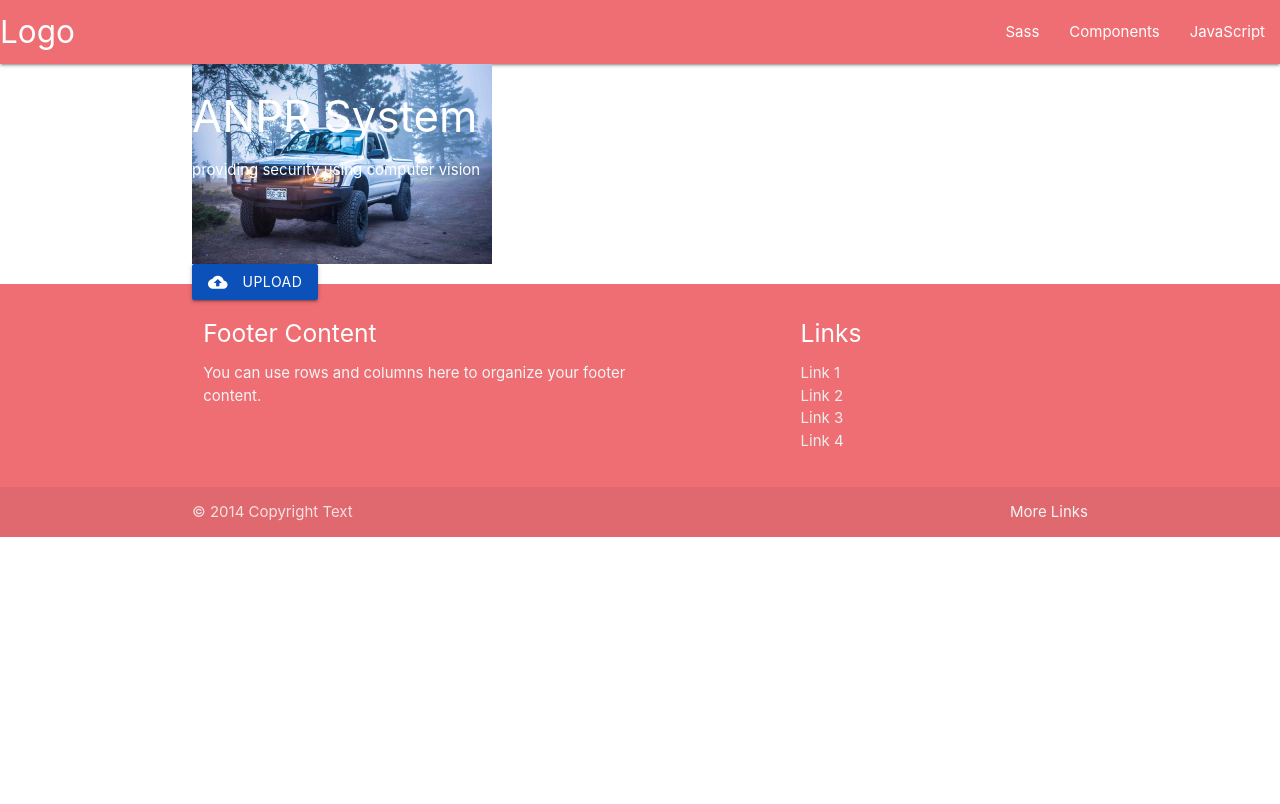
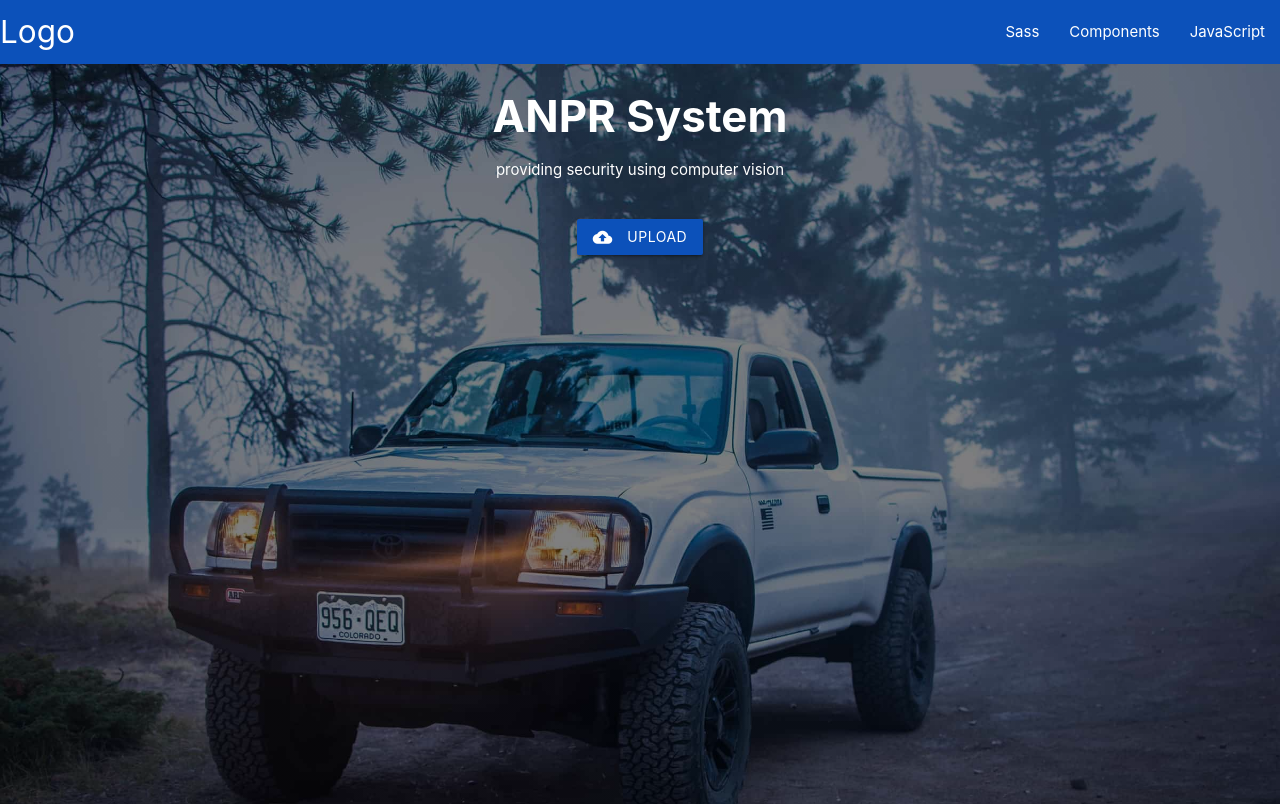
Before and after one commit to Ango-Jay/anpr-front, a React (Create React App) app: page / in a window 1280 px wide. Shown: the top 804 px of the page. Built offline with nearby package versions, Linux system fonts and the light colour scheme.

Commit message:
styled landing page

```diff
--- a/src/components/bgImgContainer.jsx
+++ b/src/components/bgImgContainer.jsx
@@ -1,13 +1,15 @@
 import React from "react";
-import bgImg1 from "../../public/assets/bg-img5-min.jpg";
+import Button from "./button";
 
 const BgImgContainer = () => {
   return (
-    <div className="disp-flex">
-      <img className="bg-img" src={bgImg1} alt="background image" />
-      <div className="bg-img-txt">
-        <h3>ANPR System</h3>
-        <p>providing security using computer vision</p>
+    <div className="bg-img">
+      <div className="bg-img-content">
+        <div className="bg-img-txt">
+          <h3>ANPR System</h3>
+          <p>providing security using computer vision</p>
+        </div>
+        <Button />
       </div>
     </div>
   );
--- a/src/components/footer.jsx
+++ b/src/components/footer.jsx
@@ -3,41 +3,6 @@ import React from "react";
 const Footer = () => {
   return (
     <footer className="page-footer footer">
-      <div className="container">
-        <div className="row">
-          <div className="col l6 s12">
-            <h5 className="white-text">Footer Content</h5>
-            <p className="grey-text text-lighten-4">
-              You can use rows and columns here to organize your footer content.
-            </p>
-          </div>
-          <div className="col l4 offset-l2 s12">
-            <h5 className="white-text">Links</h5>
-            <ul>
-              <li>
-                <a className="grey-text text-lighten-3" href="#!">
-                  Link 1
-                </a>
-              </li>
-              <li>
-                <a className="grey-text text-lighten-3" href="#!">
-                  Link 2
-                </a>
-              </li>
-              <li>
-                <a className="grey-text text-lighten-3" href="#!">
-                  Link 3
-                </a>
-              </li>
-              <li>
-                <a className="grey-text text-lighten-3" href="#!">
-                  Link 4
-                </a>
-              </li>
-            </ul>
-          </div>
-        </div>
-      </div>
       <div className="footer-copyright">
         <div className="container">
           © 2014 Copyright Text
--- a/src/index.js
+++ b/src/index.js
@@ -2,8 +2,8 @@ import { StrictMode } from "react";
 import ReactDOM from "react-dom";
 
 import App from "./App";
+import "materialize-css/dist/css/materialize.min.css";
 import "./styles/main.scss";
-import "materialize-css/dist/css/materialize.min.css";
 
 const rootElement = document.getElementById("root");
 ReactDOM.render(
--- a/src/pages/landing/landing.jsx
+++ b/src/pages/landing/landing.jsx
@@ -1,14 +1,10 @@
 import React from "react";
 import BgImgContainer from "../../components/bgImgContainer";
-import Button from "../../components/button";
 
 const Landing = () => {
   return (
-    <div className="container">
-      <div className="row">
-        <BgImgContainer />
-        <Button />
-      </div>
+    <div>
+      <BgImgContainer />
     </div>
   );
 };
--- a/src/styles/buttons/_buttons.scss
+++ b/src/styles/buttons/_buttons.scss
@@ -1,4 +1,4 @@
 button.landing-btn{
   background-color: $landing-theme;
-  position: absolute;
+text-align: center;
 }
--- a/src/styles/footer/_footer.scss
+++ b/src/styles/footer/_footer.scss
@@ -1,3 +1,3 @@
-.footer{
+footer.footer{
   background-color: $landing-theme;
 }
--- a/src/styles/images/_images.scss
+++ b/src/styles/images/_images.scss
@@ -1,4 +1,10 @@
 .bg-img{
-  max-width: 300px;
-  height: 200px;
-}
+  position: relative;
+  background-image: linear-gradient( rgba(0, 0, 0, 0.5), rgba(0, 0, 0, 0.5) ),url("/assets/bg-img5-min.jpg");
+      background-size: contain;
+      background-repeat: no-repeat;
+      width: 100%;
+      height: 0;
+      padding-top: 66.64%; /* (img-height / img-width * container-width) */
+                  /* (853 / 1280 * 100) */
+  }
--- a/src/styles/typography/_typography.scss
+++ b/src/styles/typography/_typography.scss
@@ -2,7 +2,15 @@
 h3{
   font-weight: 700;
 }
+.bg-img-content{
+  color: $white-text;
+  position:absolute;
+  top:0;
+  bottom:0;
+  left:0;
+   right:0;
+   text-align: center;
+  }
 .bg-img-txt{
-  position: absolute;
-  color: $white-text;
+  margin-bottom: 2.5rem;
 }
```
